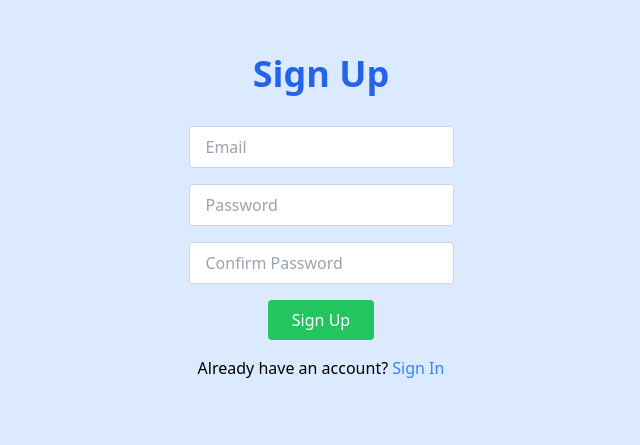
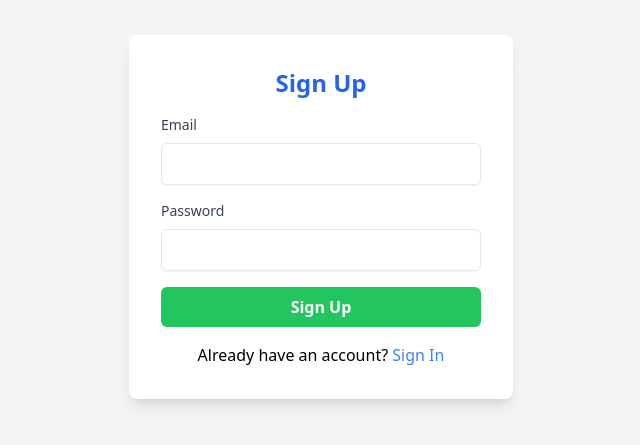
Before and after one commit to IdanZeman/fit-nutrition-web, a React (Create React App) app: page /signup in a window 1280 px wide. Shown: the part 183-628 px from the top of the page, without its empty margins (319-959 px from the left). Built offline with nearby package versions, Linux system fonts and the light colour scheme.

Commit message:
working with email and pass

```diff
--- a/package.json
+++ b/package.json
@@ -9,7 +9,9 @@
     "@testing-library/jest-dom": "^5.17.0",
     "@testing-library/react": "^13.4.0",
     "@testing-library/user-event": "^13.5.0",
+    "firebase": "^11.0.1",
     "framer-motion": "^11.11.15",
+    "gapi-script": "^1.2.0",
     "react": "^18.3.1",
     "react-dom": "^18.3.1",
     "react-hook-form": "^7.53.2",
--- a/src/App.js
+++ b/src/App.js
@@ -1,5 +1,4 @@
-// src/App.js
-import { BrowserRouter as Router, Route, Routes, Link } from 'react-router-dom';  // Add Link here
+import { BrowserRouter as Router, Route, Routes, Link } from 'react-router-dom';
 import './App.css';
 import SignIn from './SignIn';
 import SignUp from './SignUp';
--- a/src/SignIn.js
+++ b/src/SignIn.js
@@ -1,40 +1,90 @@
-// src/SignIn.js
-import React from 'react';
-import { Link } from 'react-router-dom';
+import React, { useState } from 'react';
+import { auth } from './firebase-config';
+import { signInWithEmailAndPassword } from 'firebase/auth';
+import { useNavigate } from 'react-router-dom';
 
 const SignIn = () => {
+  const [email, setEmail] = useState('');
+  const [password, setPassword] = useState('');
+  const [error, setError] = useState('');
+  const [loading, setLoading] = useState(false);
+  const navigate = useNavigate();
+
+  const handleSubmit = async (e) => {
+    e.preventDefault();
+    setLoading(true); // Start loading state
+    setError(''); // Clear previous errors
+
+    try {
+      await signInWithEmailAndPassword(auth, email, password);
+      navigate('/dashboard'); // Redirect to the dashboard or home page after successful login
+    } catch (err) {
+      console.error(err.message);
+      setError('Invalid credentials. Please try again.'); // Display friendly error message
+    } finally {
+      setLoading(false); // End loading state
+    }
+  };
+
   return (
-    <div className="flex justify-center items-center h-screen bg-blue-100">
-      <div className="text-center">
-        <h1 className="text-4xl font-bold text-blue-600">Sign In</h1>
-        <form className="mt-8">
-          <div className="mb-4">
+    <div className="flex justify-center items-center h-screen bg-gray-100">
+      <div className="w-full max-w-sm p-8 bg-white rounded-lg shadow-lg">
+        <h1 className="text-2xl font-semibold text-center text-blue-600">Sign In</h1>
+        <form onSubmit={handleSubmit} className="mt-4 space-y-4">
+          <div>
+            <label htmlFor="email" className="block text-sm font-medium text-gray-700">
+              Email
+            </label>
             <input
               type="email"
-              placeholder="Email"
-              className="px-4 py-2 w-full border border-gray-300 rounded"
+              id="email"
+              className="w-full px-4 py-2 mt-2 border rounded-md shadow-sm focus:outline-none focus:ring-2 focus:ring-blue-500"
+              value={email}
+              onChange={(e) => setEmail(e.target.value)}
+              required
             />
           </div>
-          <div className="mb-4">
+          <div>
+            <label htmlFor="password" className="block text-sm font-medium text-gray-700">
+              Password
+            </label>
             <input
               type="password"
-              placeholder="Password"
-              className="px-4 py-2 w-full border border-gray-300 rounded"
+              id="password"
+              className="w-full px-4 py-2 mt-2 border rounded-md shadow-sm focus:outline-none focus:ring-2 focus:ring-blue-500"
+              value={password}
+              onChange={(e) => setPassword(e.target.value)}
+              required
             />
           </div>
+
+          {error && (
+            <div className="mt-4 text-red-600 bg-red-100 p-2 rounded-md">
+              <p>{error}</p>
+            </div>
+          )}
+
+          <div className="mt-6 flex justify-center">
             <button
               type="submit"
-            className="px-6 py-2 text-white bg-blue-500 rounded hover:bg-blue-700 transition duration-300"
+              className={`w-full px-6 py-2 text-white font-semibold rounded-md ${
+                loading ? 'bg-gray-400 cursor-not-allowed' : 'bg-blue-500 hover:bg-blue-700'
+              } transition duration-300`}
+              disabled={loading}
             >
-            Sign In
+              {loading ? 'Signing In...' : 'Sign In'}
             </button>
+          </div>
         </form>
-        <p className="mt-4">
+
+        <div className="mt-4 text-center">
+          <p>
             Don't have an account?{' '}
-          <Link to="/signup" className="text-blue-500 hover:underline">
-            Sign Up
-          </Link>
+            <a href="/signup" className="text-blue-500 hover:text-blue-700">
+              Sign up
+            </a>
           </p>
+        </div>
       </div>
     </div>
   );
--- a/src/SignUp.js
+++ b/src/SignUp.js
@@ -1,47 +1,101 @@
-// src/SignUp.js
-import React from 'react';
-import { Link } from 'react-router-dom';
+import React, { useState } from 'react';
+import { auth } from './firebase-config';
+import { createUserWithEmailAndPassword } from 'firebase/auth';
+import { useNavigate } from 'react-router-dom';
 
 const SignUp = () => {
+  const [email, setEmail] = useState('');
+  const [password, setPassword] = useState('');
+  const [error, setError] = useState('');
+  const [loading, setLoading] = useState(false);
+  const navigate = useNavigate();
+
+  const handleSubmit = async (e) => {
+    e.preventDefault();
+    setLoading(true); // Start loading state
+    setError(''); // Clear previous errors
+
+    try {
+      // Create a new user
+      await createUserWithEmailAndPassword(auth, email, password);
+      navigate('/dashboard'); // Redirect to the dashboard or home page after successful sign up
+    } catch (err) {
+      console.error('Sign Up Error: ', err.code, err.message); // Log error code and message
+
+      // Custom error message based on Firebase error code
+      if (err.code === 'auth/weak-password') {
+        setError('Password should be at least 6 characters long.');
+      } else if (err.code === 'auth/email-already-in-use') {
+        setError('This email is already in use. Please try logging in.');
+      } else if (err.code === 'auth/invalid-email') {
+        setError('Invalid email address. Please provide a valid email.');
+      } else {
+        setError('Error creating account. Please try again.');
+      }
+    } finally {
+      setLoading(false); // End loading state
+    }
+  };
+
   return (
-    <div className="flex justify-center items-center h-screen bg-blue-100">
-      <div className="text-center">
-        <h1 className="text-4xl font-bold text-blue-600">Sign Up</h1>
-        <form className="mt-8">
-          <div className="mb-4">
+    <div className="flex justify-center items-center h-screen bg-gray-100">
+      <div className="w-full max-w-sm p-8 bg-white rounded-lg shadow-lg">
+        <h1 className="text-2xl font-semibold text-center text-blue-600">Sign Up</h1>
+        <form onSubmit={handleSubmit} className="mt-4 space-y-4">
+          <div>
+            <label htmlFor="email" className="block text-sm font-medium text-gray-700">
+              Email
+            </label>
             <input
               type="email"
-              placeholder="Email"
-              className="px-4 py-2 w-full border border-gray-300 rounded"
+              id="email"
+              className="w-full px-4 py-2 mt-2 border rounded-md shadow-sm focus:outline-none focus:ring-2 focus:ring-blue-500"
+              value={email}
+              onChange={(e) => setEmail(e.target.value)}
+              required
             />
           </div>
-          <div className="mb-4">
+          <div>
+            <label htmlFor="password" className="block text-sm font-medium text-gray-700">
+              Password
+            </label>
             <input
               type="password"
-              placeholder="Password"
-              className="px-4 py-2 w-full border border-gray-300 rounded"
+              id="password"
+              className="w-full px-4 py-2 mt-2 border rounded-md shadow-sm focus:outline-none focus:ring-2 focus:ring-blue-500"
+              value={password}
+              onChange={(e) => setPassword(e.target.value)}
+              required
             />
           </div>
-          <div className="mb-4">
-            <input
-              type="password"
-              placeholder="Confirm Password"
-              className="px-4 py-2 w-full border border-gray-300 rounded"
-            />
+
+          {error && (
+            <div className="mt-4 text-red-600 bg-red-100 p-2 rounded-md">
+              <p>{error}</p>
             </div>
+          )}
+
+          <div className="mt-6 flex justify-center">
             <button
               type="submit"
-            className="px-6 py-2 text-white bg-green-500 rounded hover:bg-green-700 transition duration-300"
+              className={`w-full px-6 py-2 text-white font-semibold rounded-md ${
+                loading ? 'bg-gray-400 cursor-not-allowed' : 'bg-green-500 hover:bg-green-700'
+              } transition duration-300`}
+              disabled={loading}
             >
-            Sign Up
+              {loading ? 'Signing Up...' : 'Sign Up'}
             </button>
+          </div>
         </form>
-        <p className="mt-4">
+
+        <div className="mt-4 text-center">
+          <p>
             Already have an account?{' '}
-          <Link to="/signin" className="text-blue-500 hover:underline">
+            <a href="/signin" className="text-blue-500 hover:text-blue-700">
               Sign In
-          </Link>
+            </a>
           </p>
+        </div>
       </div>
     </div>
   );
--- /dev/null
+++ b/src/firebase-config.js
@@ -0,0 +1,29 @@
+// Import the functions you need from the SDKs you need
+import { initializeApp } from "firebase/app";
+import { getAnalytics } from "firebase/analytics";
+import { getAuth } from "firebase/auth";  // Import Firebase Auth
+// TODO: Add SDKs for Firebase products that you want to use
+// https://firebase.google.com/docs/web/setup#available-libraries
+
+// Your web app's Firebase configuration
+// For Firebase JS SDK v7.20.0 and later, measurementId is optional
+const firebaseConfig = {
+  apiKey: "AIzaSyBjW_Vp33XtTmap04sHExi2bEuNBaDYR0I",
+  authDomain: "fit-nutrition-web.firebaseapp.com",
+  databaseURL: "https://fit-nutrition-web-default-rtdb.europe-west1.firebasedatabase.app",
+  projectId: "fit-nutrition-web",
+  storageBucket: "fit-nutrition-web.firebasestorage.app",
+  messagingSenderId: "343844114401",
+  appId: "1:343844114401:web:0876aacb12e1e666ad0ca0",
+  measurementId: "G-LVLBNP6PVK"
+};
+
+// Initialize Firebase
+const app = initializeApp(firebaseConfig);
+const analytics = getAnalytics(app);
+
+// Initialize Firebase Auth
+const auth = getAuth(app);  // Get the Auth instance
+
+// Export auth to be used in other files
+export { auth };
```
Also changed, not shown: 1 other file (tests, documents, lock files or other folders). Lines whose indentation alone changed are shown as unchanged.
